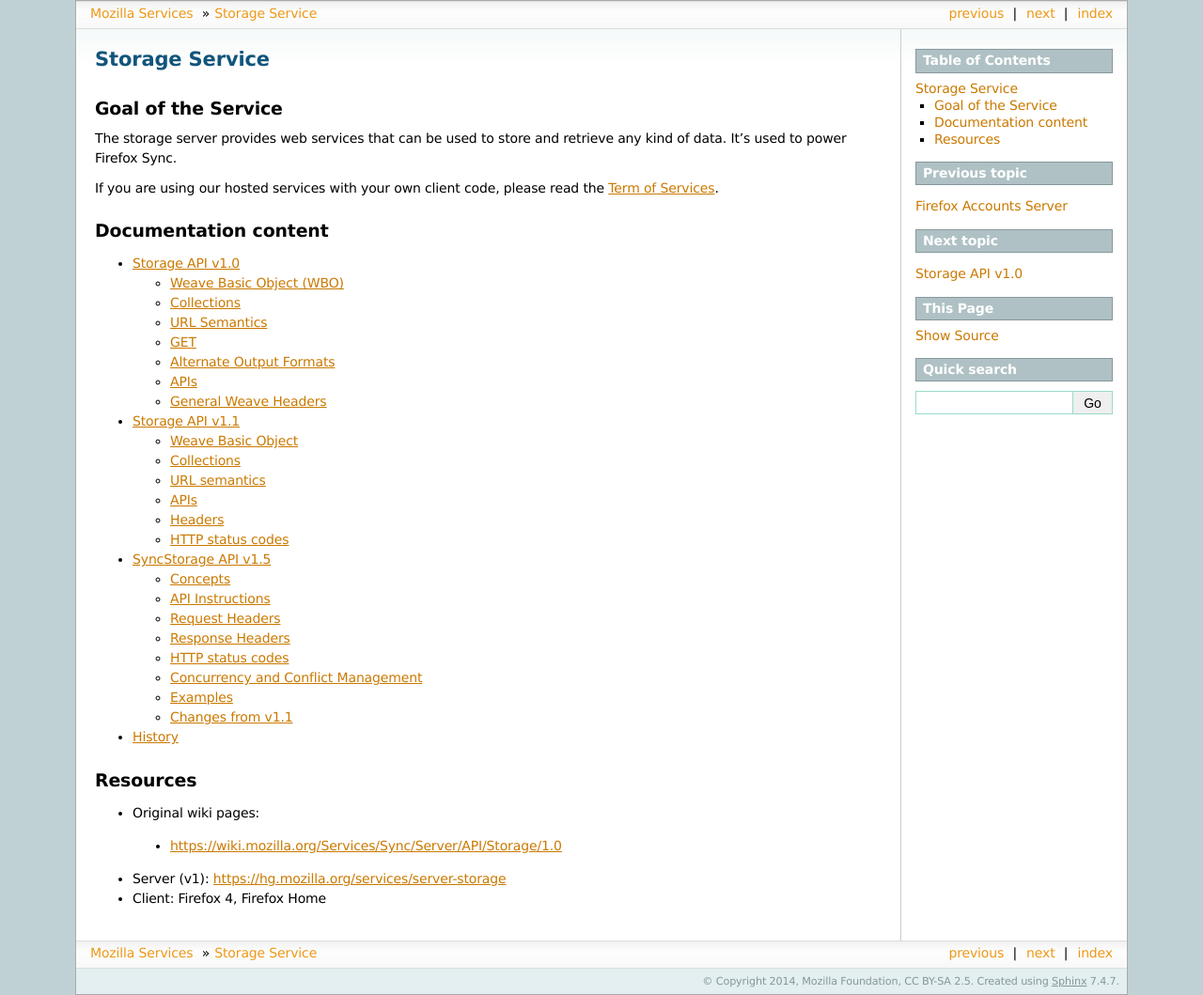
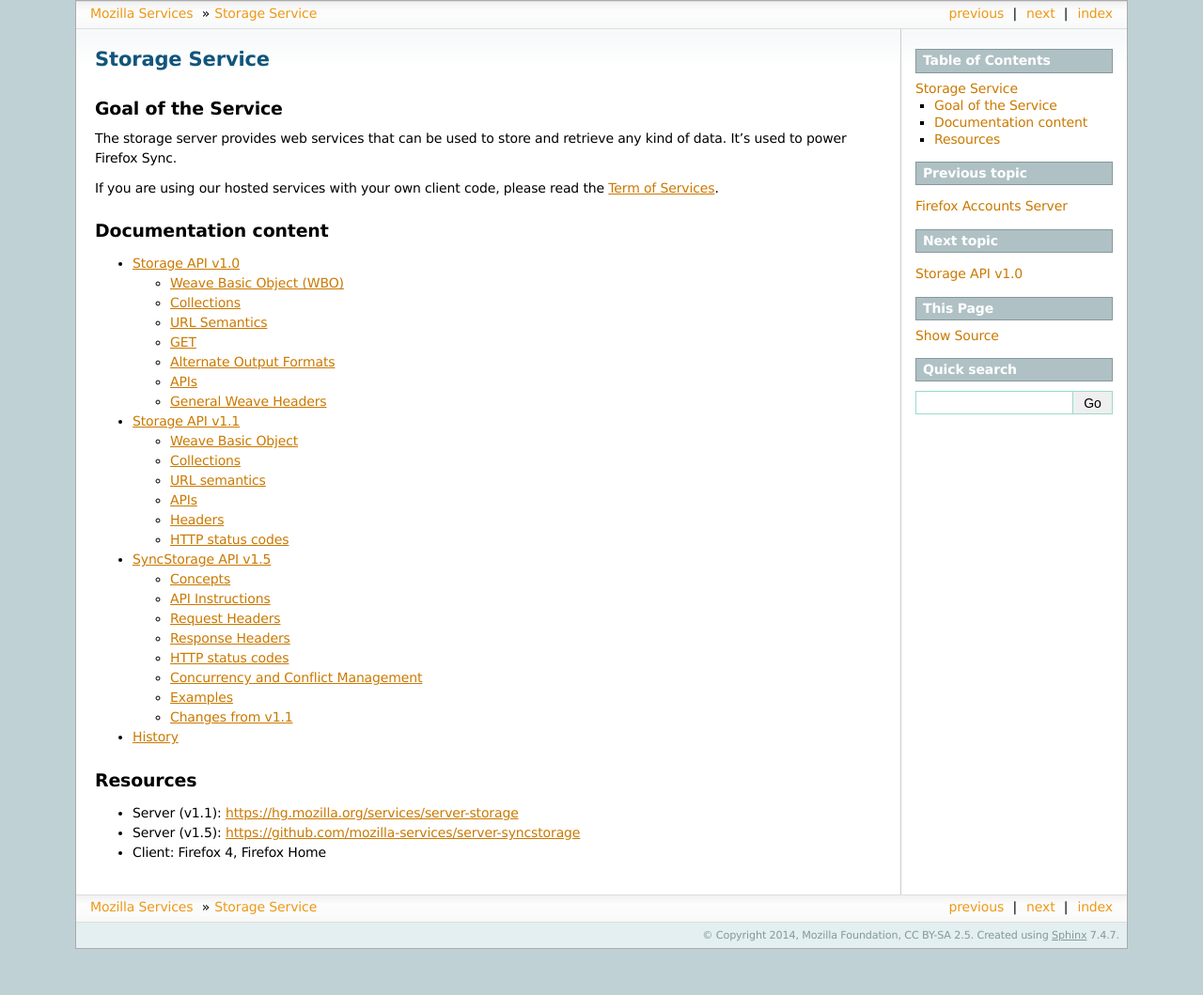
Before and after one commit to mozilla-services/docs, a Sphinx documentation site: the page built from source/storage/index.rst, in a window 1280 px wide. Shown: the whole page at 94% size. Built offline with Sphinx 7.4.7, drawn with Linux system fonts in a browser that asks for light colours; the version number could not be read and is left out; after the commit the page ends 1010 px from its top, so only the background shows below that.

Commit message:
Fix some links in syncstorage index page.

```diff
--- a/source/storage/index.rst
+++ b/source/storage/index.rst
@@ -28,9 +28,6 @@
 Resources
 =========
 
-- Original wiki pages:
-
- - https://wiki.mozilla.org/Services/Sync/Server/API/Storage/1.0
-
-- Server (v1): https://hg.mozilla.org/services/server-storage
+- Server (v1.1): https://hg.mozilla.org/services/server-storage
+- Server (v1.5): https://github.com/mozilla-services/server-syncstorage
 - Client: Firefox 4, Firefox Home
```
